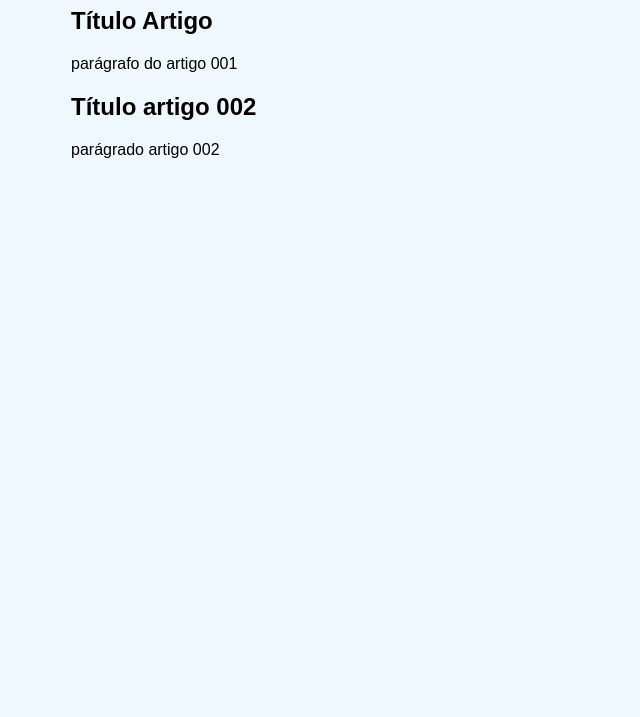
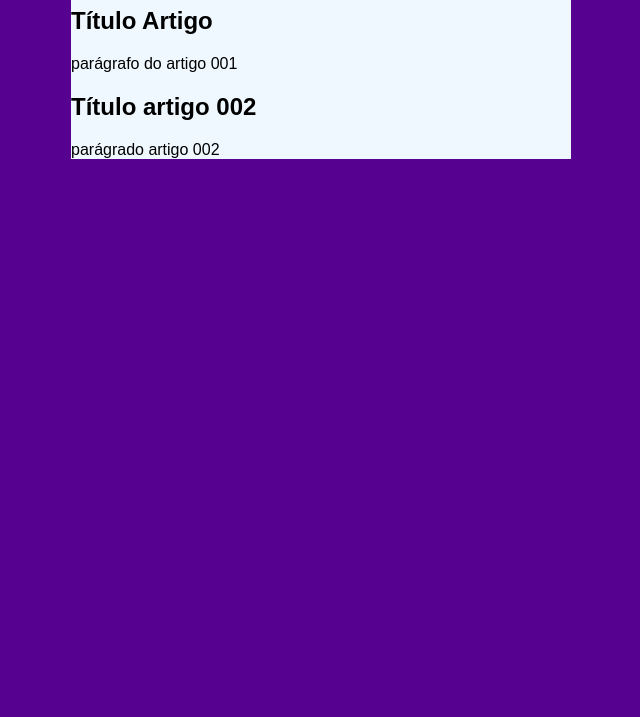
Before and after one commit to nicolastmartins/projeto-site, a plain HTML site: page index.html in a window 1280 px wide. Shown: the part 83-800 px from the top of the page, without its empty margins (319-959 px from the left). Drawn offline with Linux system fonts and the light colour scheme.

Commit message:
Update style.css

```diff
--- a/estilo/style.css
+++ b/estilo/style.css
@@ -6,7 +6,7 @@
 
     body {
 
-        background-color: aliceblue;
+        background-color: rgb(86, 1, 143);
         width: 500px;
         margin: auto;
         padding: 10px;
```
